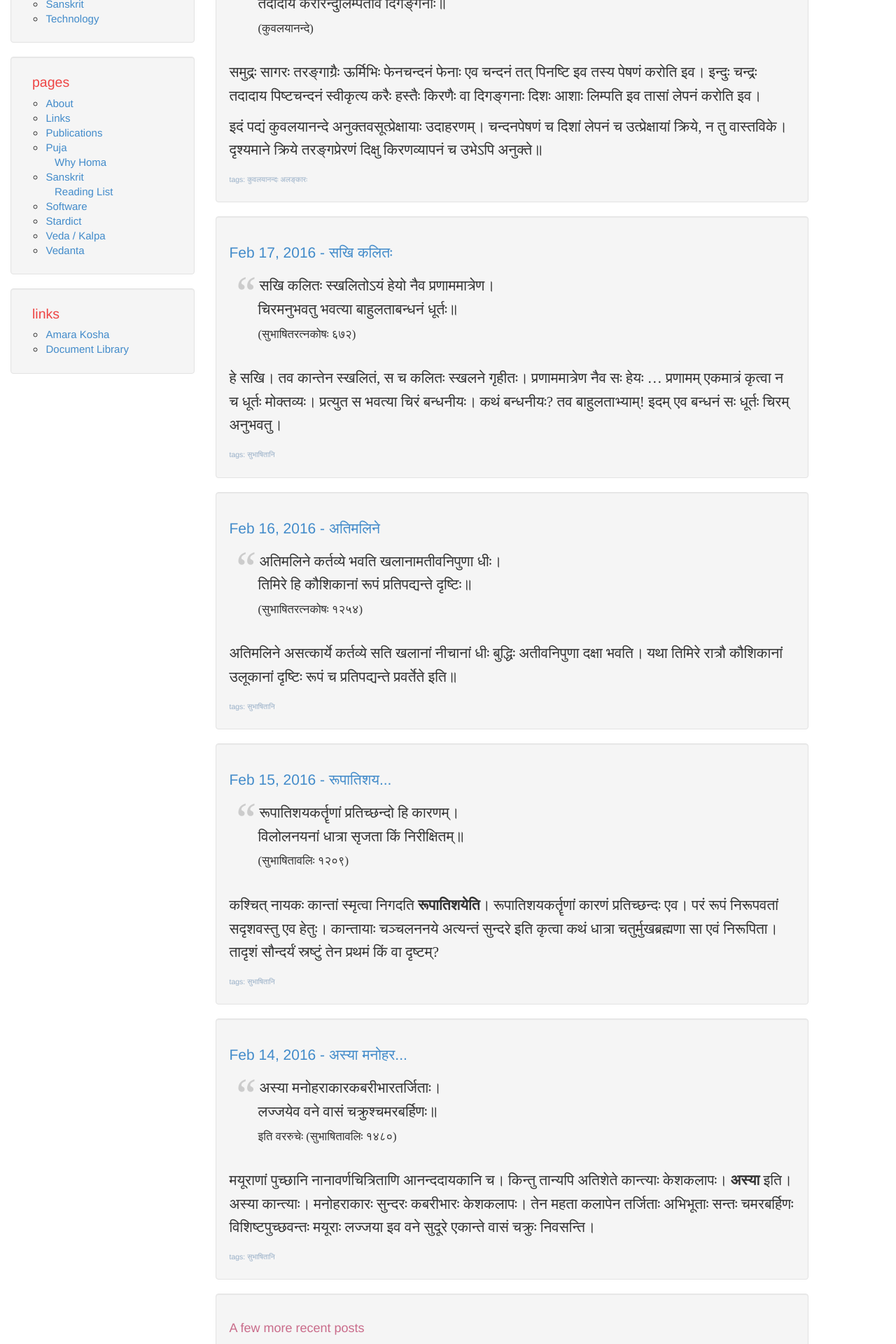
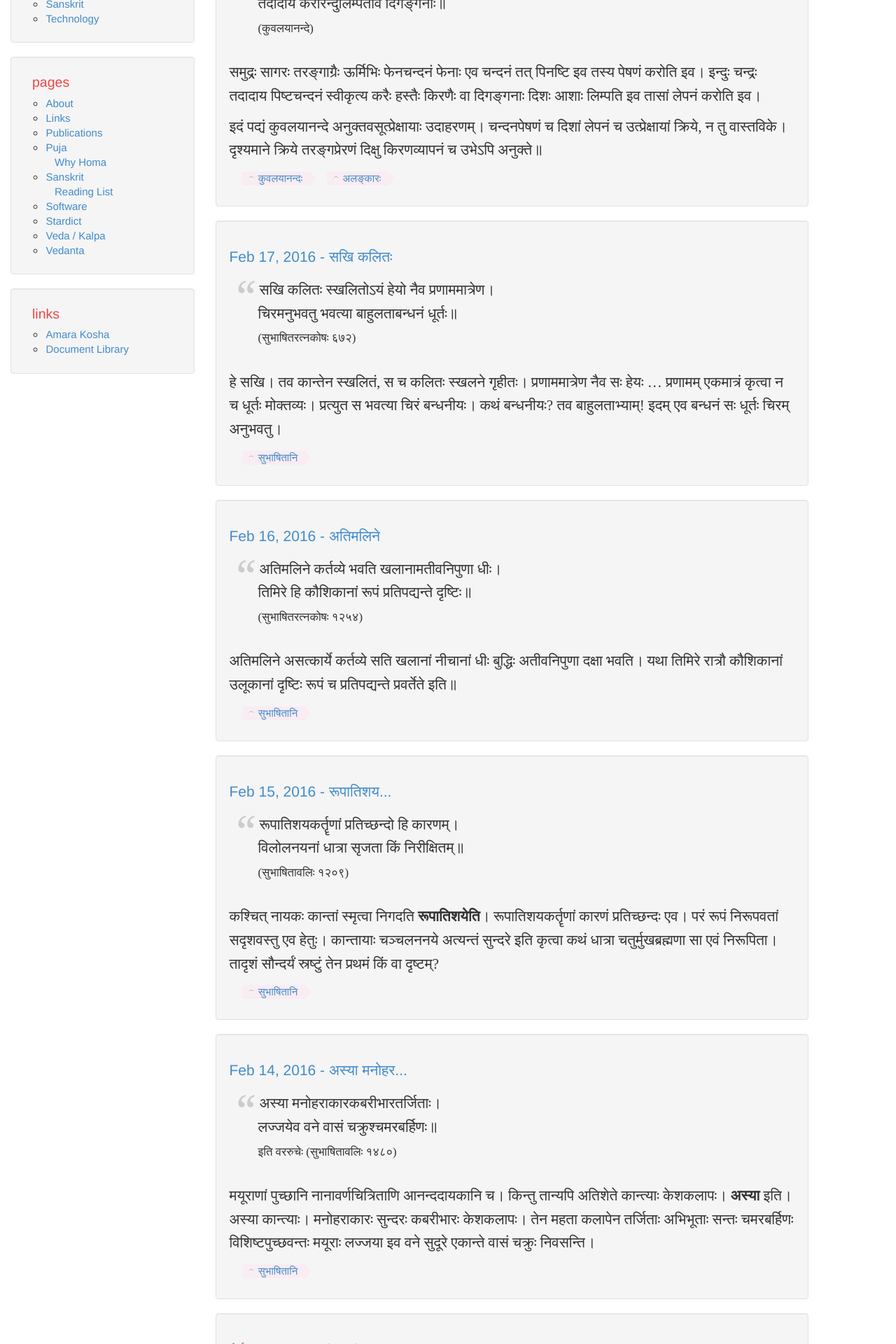
Before and after one commit to aupasana/aupasana.github.io, a Jekyll site: the page built from blog/sanskrit.html, in a window 1280 px wide. Shown: the part 338-2258 px from the top of the page at 70% size. Built offline with Jekyll 4.4.1, drawn with Linux system fonts in a browser that asks for light colours; some of the changed text lies outside the part shown.

Commit message:
add better .tag styling

```diff
--- a/_includes/tags-and-categories.html
+++ b/_includes/tags-and-categories.html
@@ -9,31 +9,18 @@ Figure out who the caller is, and iterate of it's categories and tags
   {% assign caller = page %}
 {% endif %}
 
-{% if caller.categories.size > 0 or caller.tags.size > 0 %}
-  <span class="tags">
-
 <!-- If a _page_ has specified that categories shoudl be omitted, omit them -->
 {% if page.omitcategories == nil or page.omitcategories != true %}
-      <!-- Deal with categories -->
-      {% if caller.categories.size > 0  %}
     posted in:
     {% for cat in caller.categories %}
         <a href="{{site.baseurl}}/blog/{{cat}}_archive.html">{{cat}}</a>
     {% endfor %}
 {% endif %}
 
-      <!-- Delmiter between categories and callers -->
-      {% if caller.categories.size > 0 and caller.tags.size > 0 %}
-        ...
-      {% endif %}
-    {% endif %}
-
 <!-- Deal with tags -->
-    {% if caller.tags.size > 0  %}
-      tags:
+<span class="tag-empty">&nbsp;</span>
 {% for tag in caller.tags %}
+  <span class="tag">
     <a href="{{site.baseurl}}/blog/{{caller.categories[0]}}_archive.html#{{tag}}">{{tag}}</a>
+  </span>
 {% endfor %}
-    {% endif %}
-  </span>
-{% endif %}
--- a/css/theme.css
+++ b/css/theme.css
@@ -83,16 +83,70 @@ h4 {
     padding-left:0;
 }
 
-/* Used for tags and categories on posts */
+/*
+    .tag based on http://codepen.io/wbeeftink/pen/dIaDH
+*/
 
-.tags {
-  color: #98AFC7;
-    font-size:0.7em;
+.tag-empty {
+  border-radius: 3px 0 0 3px;
+  display: inline-block;
+  height: 20px;
+  line-height: 20px;
+  position: relative;
+  margin: 0 10px 10px 0;
+  text-decoration: none;
 }
 
-.tags a {
-    color: #98AFC7;
+.tag a {
+  text-decoration: none;
 }
+
+.tag {
+  background: #f9ecf2;
+  border-radius: 3px 0 0 3px;
+  color: #999;
+  display: inline-block;
+  height: 20px;
+  line-height: 20px;
+  padding: 0 20px 0 23px;
+  position: relative;
+  margin: 0 10px 10px 0;
+  text-decoration: none;
+  -webkit-transition: color 0.2s;
+}
+
+.tag::before {
+  background: #f5f5f5;
+  border-radius: 10px;
+  box-shadow: inset 0 1px rgba(0, 0, 0, 0.25);
+  content: '';
+  height: 6px;
+  left: 10px;
+  position: absolute;
+  width: 6px;
+  top: 7px;
+}
+
+.tag::after {
+  background: #f5f5f5;  /* well.background */
+  border-bottom: 10px solid transparent;
+  border-left: 10px solid #f9ecf2;
+  border-top: 10px solid transparent;
+  content: '';
+  position: absolute;
+  right: 0;
+  top: 0;
+}
+
+.tag:hover {
+  background-color: pink;
+  color: white;
+}
+
+.tag:hover::after {
+   border-left-color: pink;
+}
+
 
 /*.article>.well>h1::before {
     content: "ॐ ";
@@ -136,11 +190,6 @@ blockquote:after {
 cite {
     font-size:.8em;
 }
-
-
-/*.float-right {
-    float: right;
-}*/
 
 .toc-sidebar {
     height: 100%;
```
Lines whose indentation alone changed are shown as unchanged.
